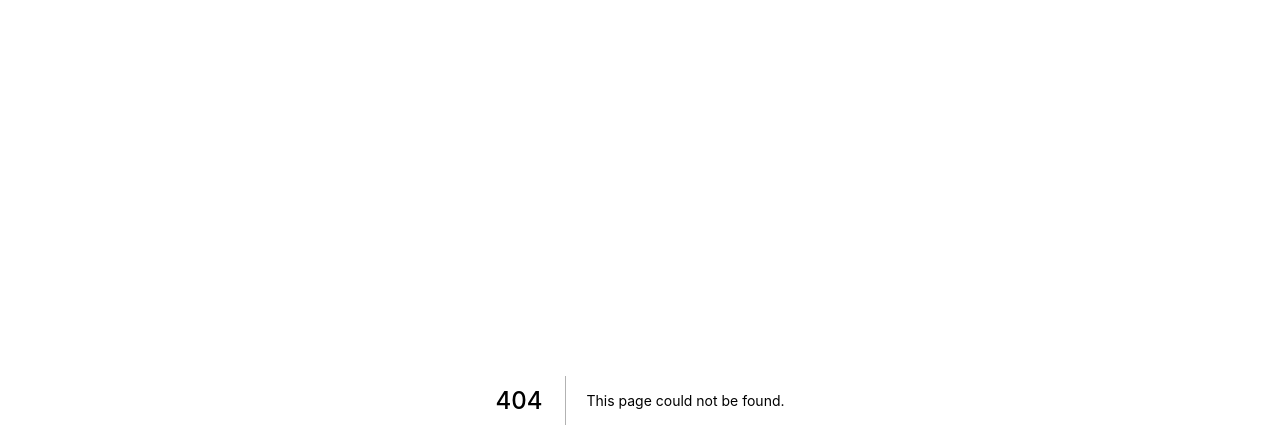
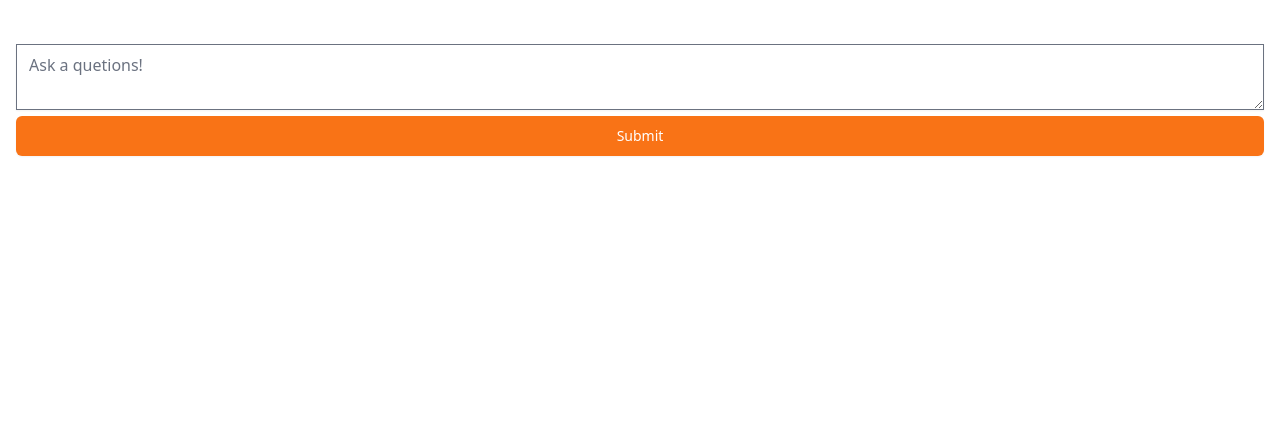
Before and after one commit to dong-park/carrot-market, a Next.js app: page /community/write in a window 1280 px wide. Before the commit this address had no page. Shown: the top 448 px of the page. Built offline with nearby package versions, Linux system fonts and the light colour scheme.

Commit message:
5.7 write

```diff
--- /dev/null
+++ b/pages/community/write.tsx
@@ -0,0 +1,16 @@
+import type { NextPage } from "next";
+
+const Write: NextPage = () => {
+    return (
+        <form className="px-4 py-10">
+            <textarea
+                className="mt-1 w-full shadow-sm focus:outline-none focus:ring focus:ring-orange-500 focus:border-gray-300"
+                placeholder="Ask a quetions!"
+            ></textarea>
+            <button className="w-full bg-orange-500 text-white font-medium text-sm h-10 rounded-md shadow-sm hover:bg-orange-600 focus:outline-none focus:ring focus:ring-offset-2 focus:ring-orange-500">Submit</button>
+        </form>
+
+    );
+};
+
+export default Write;
```
